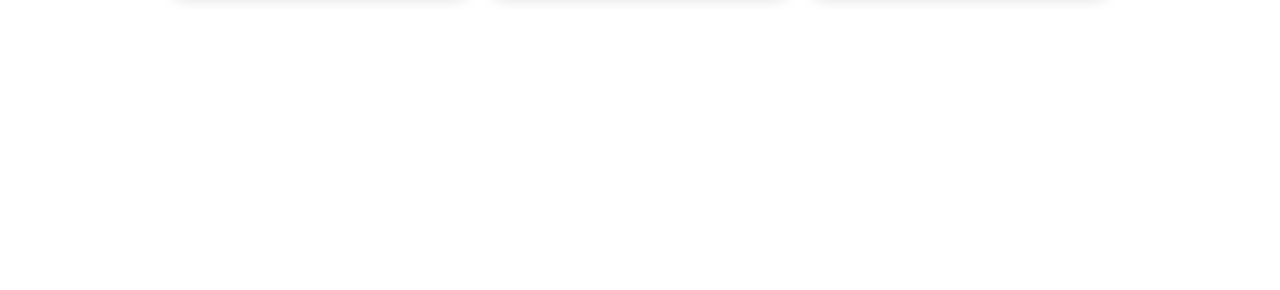
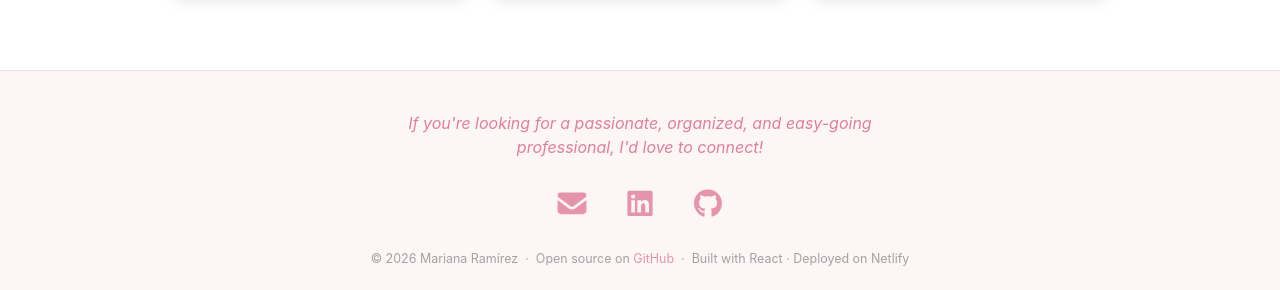
Before and after one commit to MarRam-1/mar-ram-portfolio-tech, a React (Create React App) app: page /about in a window 1280 px wide. Shown: the part 1241-1531 px from the top of the page. Before the commit the page ends 1251 px from the top, so only its background shows below. Built offline with nearby package versions, Linux system fonts and the light colour scheme.

Commit message:
Added the Footer

```diff
--- a/package.json
+++ b/package.json
@@ -3,12 +3,18 @@
   "version": "0.1.0",
   "private": true,
   "dependencies": {
+    "@fortawesome/fontawesome-svg-core": "^7.2.0",
+    "@fortawesome/free-brands-svg-icons": "^7.2.0",
+    "@fortawesome/free-regular-svg-icons": "^7.2.0",
+    "@fortawesome/free-solid-svg-icons": "^7.2.0",
+    "@fortawesome/react-fontawesome": "^3.3.1",
     "@testing-library/dom": "^10.4.1",
     "@testing-library/jest-dom": "^6.9.1",
     "@testing-library/react": "^16.3.2",
     "@testing-library/user-event": "^13.5.0",
     "react": "^19.2.5",
     "react-dom": "^19.2.5",
+    "react-router-dom": "^7.14.2",
     "react-scripts": "5.0.1",
     "web-vitals": "^2.1.4"
   },
--- a/public/index.html
+++ b/public/index.html
@@ -19,6 +19,7 @@
       rel="stylesheet"
       href="https://fonts.googleapis.com/css2?family=Material+Symbols+Outlined:opsz,wght,FILL,GRAD@24,400,0,0&icon_names=ads_click"
     />
+
     <link rel="apple-touch-icon" href="%PUBLIC_URL%/MR-logo.svg" />
     <!--
       manifest.json provides metadata used when your web app is installed on a
--- /dev/null
+++ b/src/About.jsx
@@ -0,0 +1,5 @@
+import React from "react";
+
+export default function About() {
+  return <div>Hello World</div>;
+}
--- a/src/App.css
+++ b/src/App.css
@@ -434,3 +434,64 @@
     rgba(0, 0, 0, 0) 100%
   );
 }
+
+.footer {
+  background-color: rgba(238, 196, 199, 0.15);
+  border-top: 1px solid rgba(219, 106, 139, 0.2);
+  padding: 40px 0 24px;
+  margin-top: 60px;
+}
+
+.footer-tagline {
+  color: #db6a8b;
+  font-size: 1rem;
+  font-style: italic;
+  max-width: 560px;
+  margin: 0 auto 24px;
+  opacity: 0.85;
+}
+
+.footer-links {
+  display: flex;
+  justify-content: center;
+  gap: 32px;
+  margin-bottom: 24px;
+}
+
+.footer-link {
+  color: rgba(219, 106, 139, 0.7);
+  font-size: 1.8rem;
+  text-decoration: none;
+  transition: color 0.2s ease;
+}
+
+.footer-link:hover {
+  text-decoration: none;
+}
+
+.footer-link-email:hover {
+  color: #db6a8b;
+}
+
+.footer-link-linkedin:hover {
+  color: #0077b5;
+}
+
+.footer-link-github:hover {
+  color: #181717;
+}
+
+.footer-copy {
+  font-size: 0.78rem;
+  color: rgba(0, 0, 0, 0.35);
+  margin: 0;
+}
+
+.footer-copy a {
+  color: rgba(219, 106, 139, 0.7);
+  text-decoration: none;
+}
+
+.footer-copy a:hover {
+  color: #01388b;
+}
--- a/src/App.js
+++ b/src/App.js
@@ -4,6 +4,7 @@
 import Navbar from "./Navbar";
 import Header from "./Header";
 import TopProjects from "./TopProjects";
+import Footer from "./Footer";
 
 function App() {
   return (
@@ -11,6 +12,7 @@
       <Navbar />
       <Header />
       <TopProjects />
+      <Footer />
     </div>
   );
 }
--- /dev/null
+++ b/src/Footer.jsx
@@ -0,0 +1,51 @@
+import React from "react";
+import { FontAwesomeIcon } from "@fortawesome/react-fontawesome";
+import { faLinkedin, faGithub } from "@fortawesome/free-brands-svg-icons";
+import { faEnvelope } from "@fortawesome/free-solid-svg-icons";
+
+export default function Footer() {
+  return (
+    <footer className="footer">
+      <div className="container text-center">
+        <p className="footer-tagline">
+          If you're looking for a passionate, organized, and easy-going
+          professional, I'd love to connect!
+        </p>
+
+        <div className="footer-links">
+          <a href="mailto:mariana.rmrz.96@gmail.com" className="footer-link footer-link-email">
+            <FontAwesomeIcon icon={faEnvelope} />
+          </a>
+          <a
+            href="https://www.linkedin.com/in/mariana-ramirez-psicologa/"
+            className="footer-link footer-link-linkedin"
+            target="_blank"
+            rel="noopener noreferrer"
+          >
+            <FontAwesomeIcon icon={faLinkedin} />
+          </a>
+          <a
+            href="https://github.com/MarRam-1"
+            className="footer-link footer-link-github"
+            target="_blank"
+            rel="noopener noreferrer"
+          >
+            <FontAwesomeIcon icon={faGithub} />
+          </a>
+        </div>
+
+        <p className="footer-copy">
+          © 2026 Mariana Ramírez &nbsp;·&nbsp; Open source on{" "}
+          <a
+            href="https://github.com/MarRam-1"
+            target="_blank"
+            rel="noopener noreferrer"
+          >
+            GitHub
+          </a>{" "}
+          &nbsp;·&nbsp; Built with React · Deployed on Netlify
+        </p>
+      </div>
+    </footer>
+  );
+}
--- a/src/Navbar.jsx
+++ b/src/Navbar.jsx
@@ -1,7 +1,8 @@
 import React from "react";
 import logo from "./MR-logo.png";
+import About from "./About";
 
-export default function Navbar() {
+export default function Navbar(current) {
   return (
     <nav className="navbar navbar-expand-lg navbar-light">
       <a className="navbar-brand" href="/">
```
Also changed, not shown: 1 other file (tests, documents, lock files or other folders).
